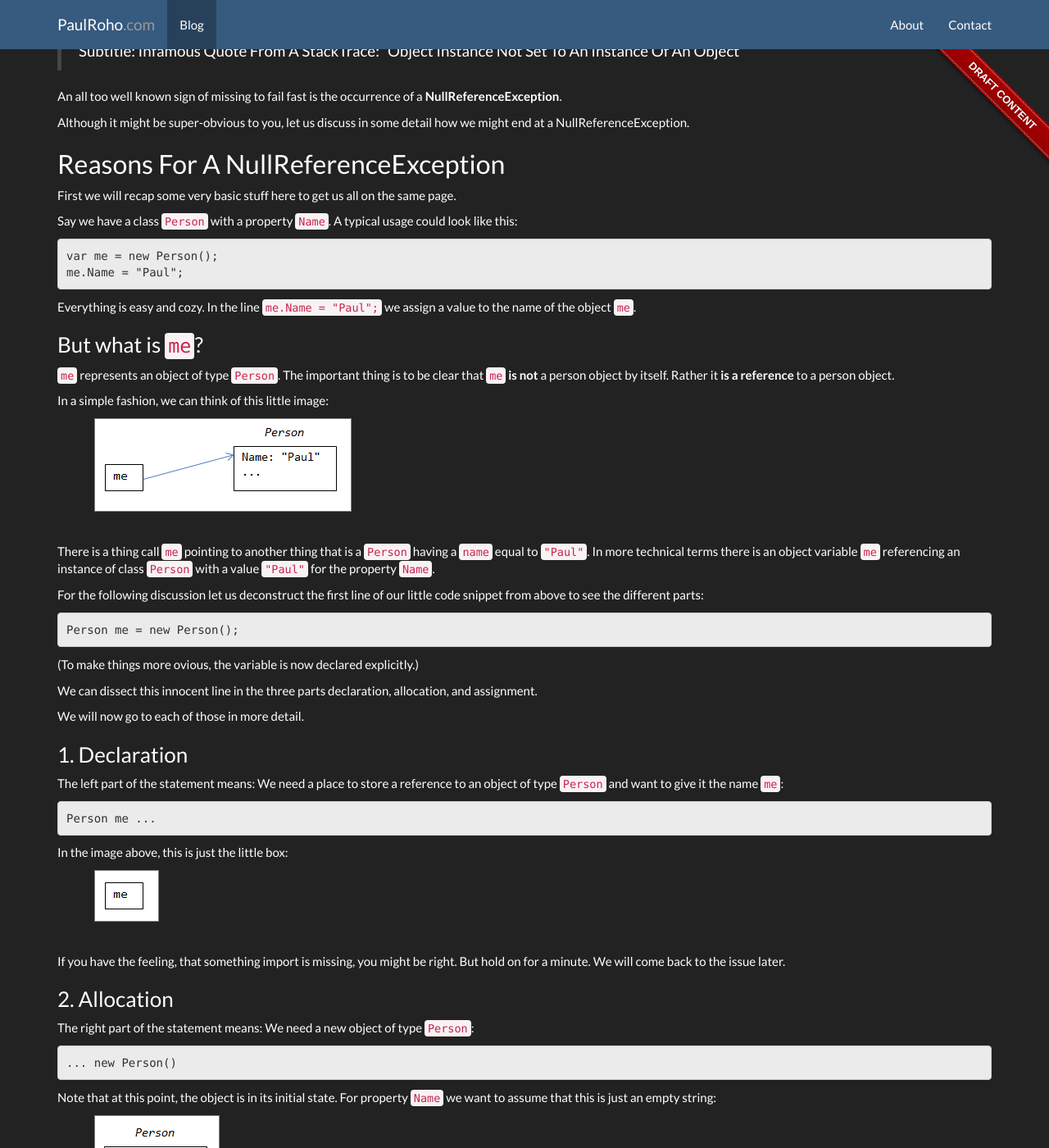
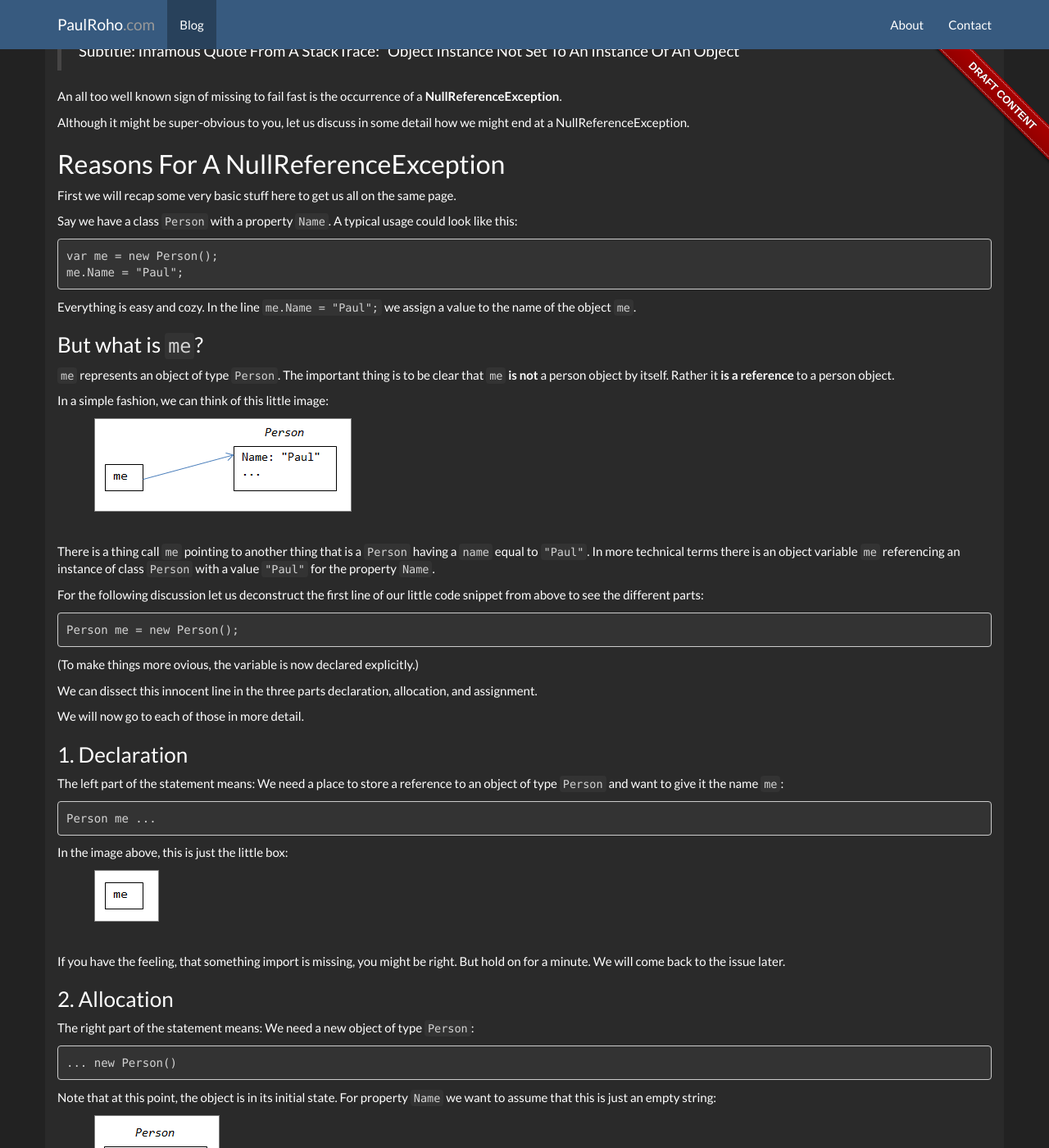
Before and after one commit to paulroho/paulroho.github.io, a Jekyll site: the page built from _posts/2014-06-22-The-Case-Of-The-NullReferenceException.md, in a window 1280 px wide and 1400 px high, scrolled down 540 px. Shown: the whole window at 82% size. Built offline with Jekyll 4.4.1, drawn with Linux system fonts in a browser that asks for light colours; nearby versions of some CDN libraries.

Commit message:
Added non-black background-color to main container, fixed coloring of code blocks

```diff
--- a/stylesheets/paulroho.css
+++ b/stylesheets/paulroho.css
@@ -27,11 +27,12 @@ body {
     }
 
 
-/* Custom page CSS
+	/* Custom page CSS
 -------------------------------------------------- */
 /* Not required for template or sticky footer method. */
 
 body > .container {
+  background-color:#2A2A2A;
   padding: 15px 15px 0;
 }
 .container .text-muted {
@@ -178,3 +179,14 @@ a[name] {
 .right-bottom .github-fork-ribbon {
 		background-color: #090;
 }
+
+
+code {
+	color: lightgrey;
+	background-color: #333;
+}
+
+pre {
+	color: lightgrey;
+	background-color: #333;
+}
```
